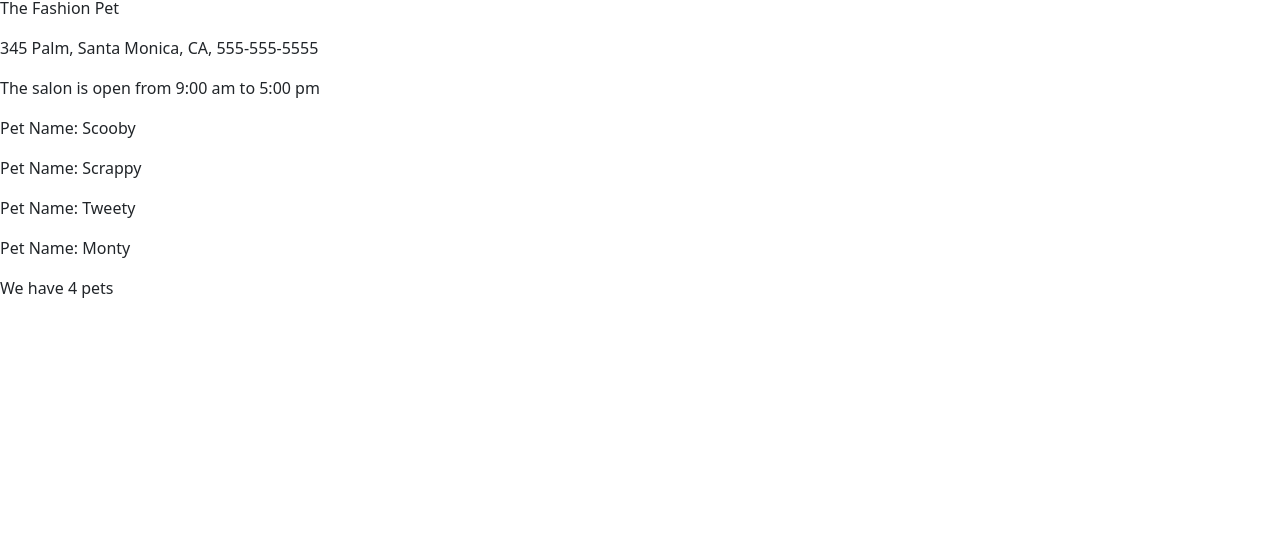
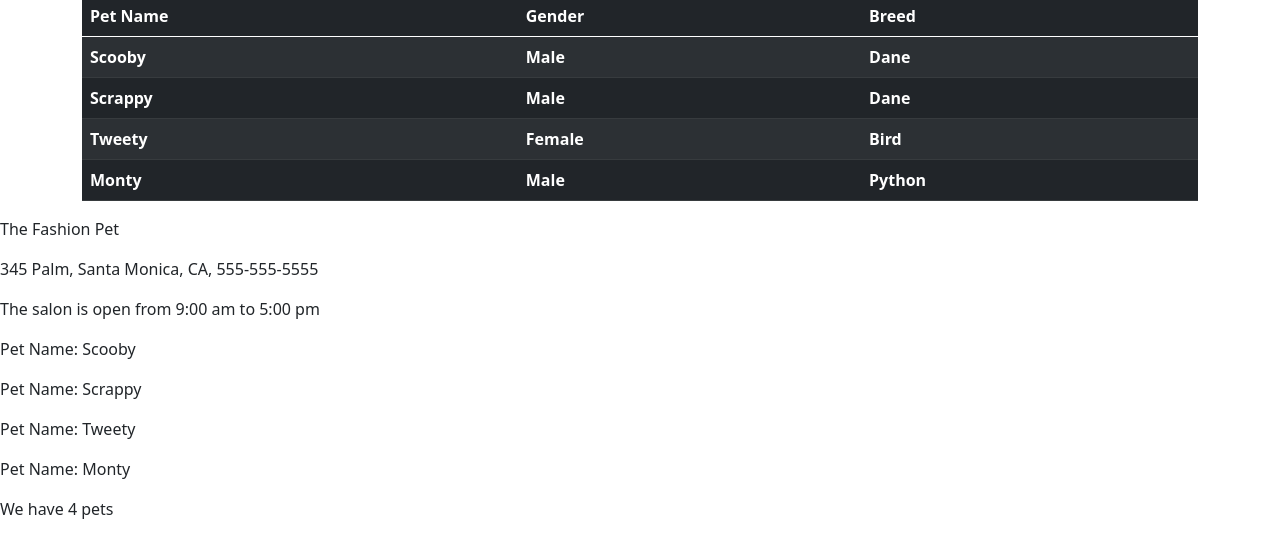
Before and after one commit to Diaz1620/SDGKUniversity_Cohort21, a plain HTML site: page 104/project/index.html in a window 1280 px wide. Shown: the part 312-849 px from the top of the page. Before the commit the page ends 800 px from the top, so only its background shows below. Drawn offline with nearby package versions, Linux system fonts and the light colour scheme.

Commit message:
added lines

```diff
--- a/104/project/app.js
+++ b/104/project/app.js
@@ -48,7 +48,7 @@ var salon={
 };
 
 for(pet in salon.pets){
-    console.log(salon.pets[pet].name);
+    console.log(salon.pets);
     document.write(`<p>Pet Name: ${salon.pets[pet].name}</p>`)
 }
 
@@ -103,3 +103,24 @@ displayInfo();
 // console.log(person.city);
 // console.log(person.music[1]);
 // console.log(person.address.street);
+
+for(pet in salon.pets){
+    document.getElementById("table-body").innerHTML+=`
+        <tr>
+
+            <th scope="row">${salon.pets[pet].name}</th>
+            <th scope="row">${salon.pets[pet].gender}</th>
+            <th scope="row">${salon.pets[pet].breed}</th>
+        </tr>
+    `
+}
+// for(let i = 0; i<salon.pets.length; i++){
+//     document.getElementById("table-body").innerHTML+=`
+//         <tr>
+//             <th scope="row">${i+1}</th>
+//             <th scope="row">${salon.pets[i].name}</th>
+//             <th scope="row">${salon.pets[i].gender}</th>
+//             <th scope="row">${salon.pets[i].breed}</th>
+//         </tr>
+//     `
+// }
--- a/104/project/index.html
+++ b/104/project/index.html
@@ -31,6 +31,19 @@
 
     <main class="container">
         <h1 class="display-1">The Fashion Pet</h1>
+        <table class="table table-dark table-striped">
+            <thead>
+                <tr>
+                    <!-- <th scope="col">#</th> -->
+                    <th scope="col">Pet Name</th>
+                    <th scope="col">Gender</th>
+                    <th scope="col">Breed</th>
+                </tr>
+            </thead>
+            <tbody id="table-body">
+
+            </tbody>
+        </table>
 
     </main>
 
```
Also changed, not shown: 2 other files.
